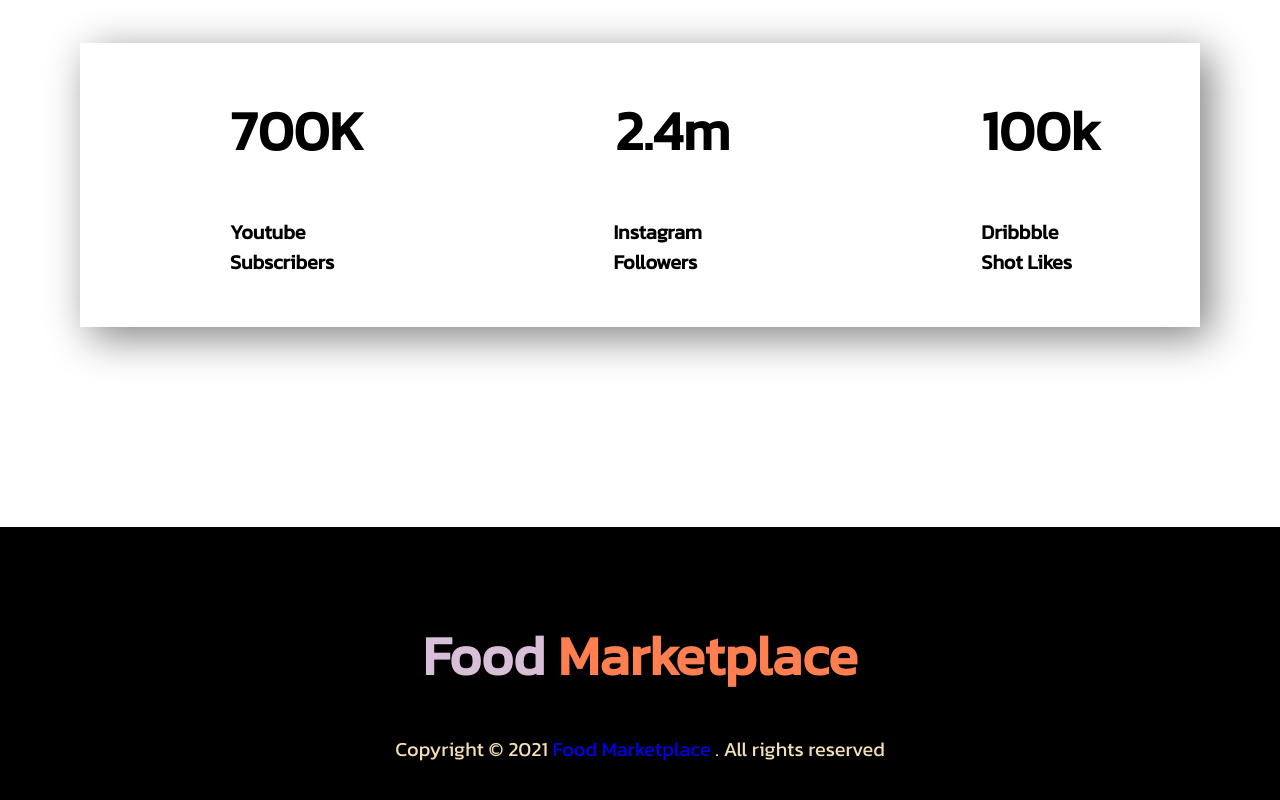
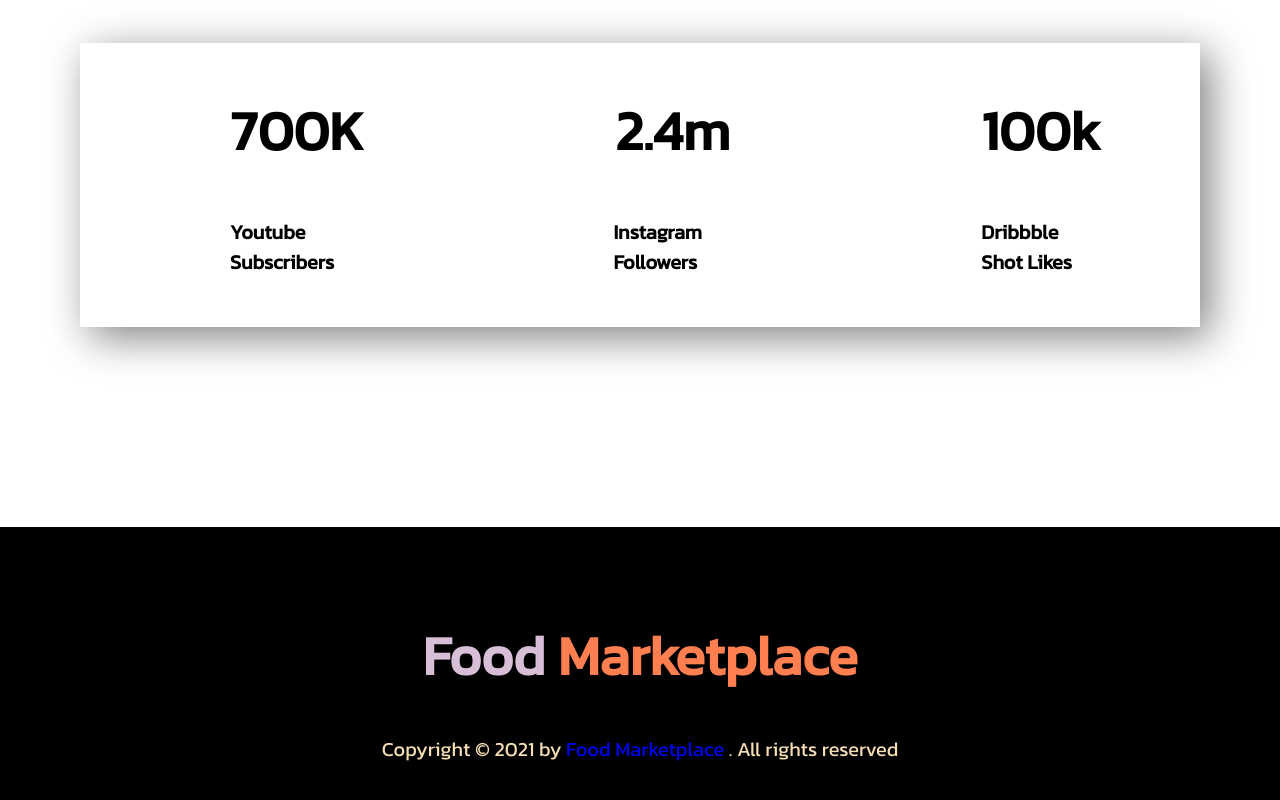
Before and after one commit to hridoy997/Food-Marketplace, a plain HTML site: page index.html in a window 1280 px wide. Shown: the part 3131-3931 px from the top of the page. Drawn offline with Linux system fonts and the light colour scheme.

Commit message:
footer edited

```diff
--- a/index.html
+++ b/index.html
@@ -68,7 +68,7 @@
         </section>
         <footer>
             <h1>Food <span> Marketplace</span></h1>
-            <p>Copyright © 2021 <a href="https://www.facebook.com/armanhossain.hridoy.315/" target="_blank"> Food Marketplace </a>. All rights reserved</p>
+            <p>Copyright © 2021 by<a href="https://www.facebook.com/armanhossain.hridoy.315/" target="_blank"> Food Marketplace </a>. All rights reserved</p>
         </footer>
     </body>
 </html>
```
